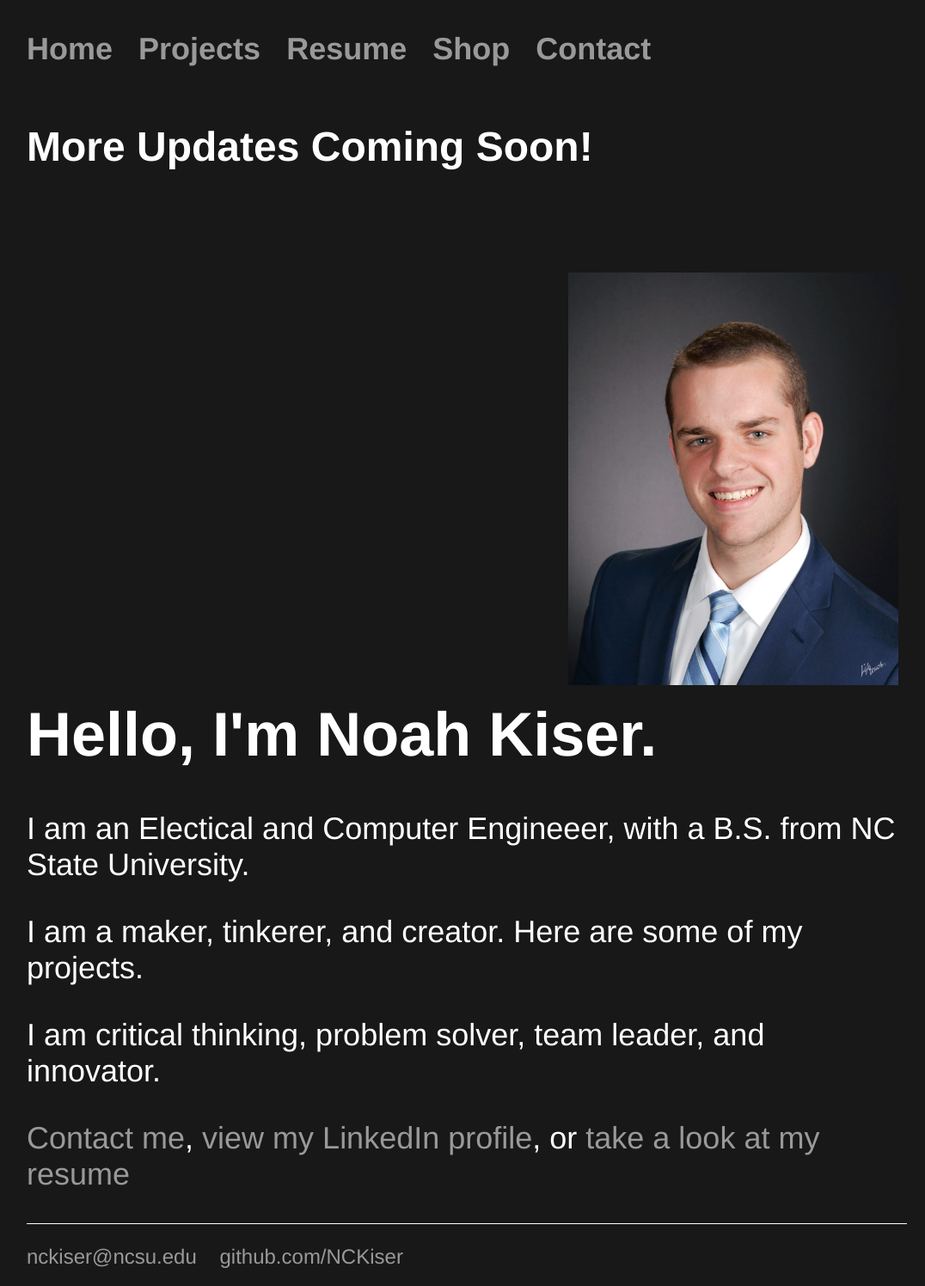
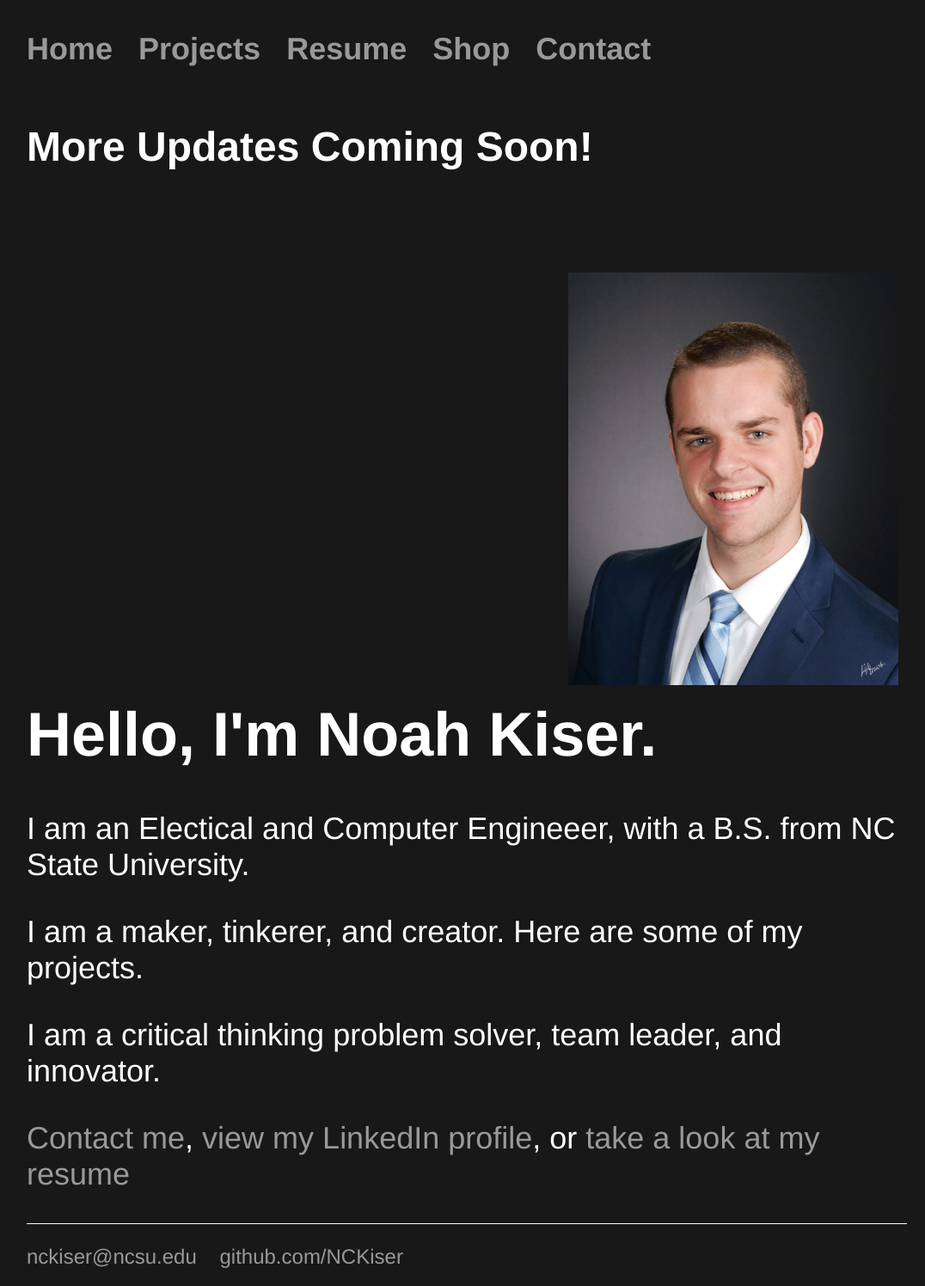
Before and after one commit to NCKiser/NCKiser.github.io, a Jekyll site: the page built from index.html, in a window 1280 px wide. Shown: the whole page at 86% size, without its empty margins (97-1173 px from the left). Built offline with Jekyll 4.4.1, drawn with Linux system fonts in a browser that asks for light colours.

```diff
--- a/index.html
+++ b/index.html
@@ -9,6 +9,6 @@
     <h1><span style="display:inline-block;">Hello, I'm Noah Kiser.</span></h1>
     <p>I am an Electical and Computer Engineeer, with a B.S. from NC State University.</p>
     <p>I am a maker, tinkerer, and creator. Here are  <a href="/projects"></a>some of my projects</a>.</p>
-    <p>I am critical thinking, problem solver, team leader, and innovator.</p>
+    <p>I am a critical thinking problem solver, team leader, and innovator.</p>
     <p><a href="/contact">Contact me</a>, <a href="https://www.linkedin.com/in/noah-kiser-31432712b/">view my LinkedIn profile</a>, or <a href="/resume">take a look at my resume</a></p>
 </div>
```
